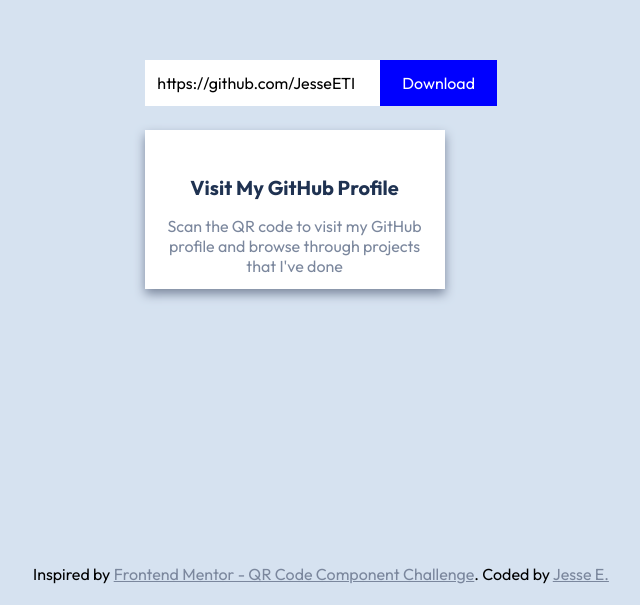
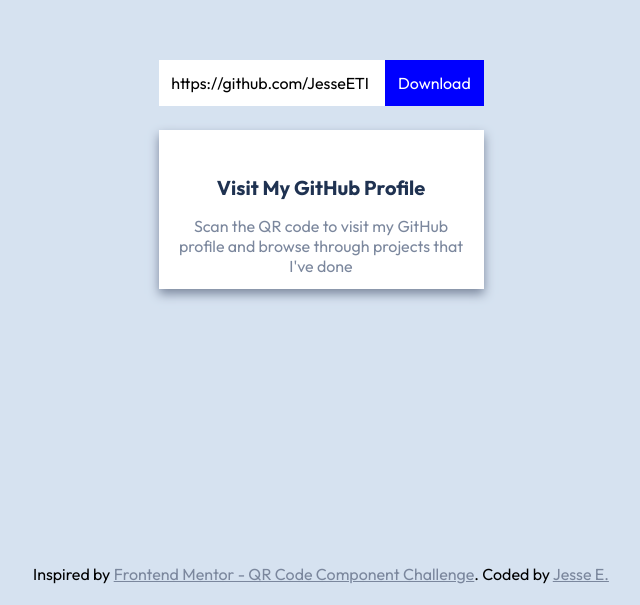
Before and after one commit to JesseETI/qr-card-generator, a plain HTML site: page index.html in a window 1280 px wide. Shown: the part 195-800 px from the top of the page, without its empty margins (319-959 px from the left). Drawn offline with nearby package versions, Linux system fonts and the light colour scheme; a script that the page names is missing.

Commit message:
style: made input/button bar same width as qr card on 500px+ (opinionated looks better)

```diff
--- a/style.css
+++ b/style.css
@@ -160,9 +160,10 @@ footer a:visited {
   }
 }
 
-@media screen and (min-width: 768px) {
+@media screen and (min-width: 500px) {
+  #QRFunctions,
   .QRCard {
-    width: 300px;
+    width: 325px;
   }
 
   #QRFunctions {
@@ -170,7 +171,7 @@ footer a:visited {
   }
 
   #QRFunctions input {
-    flex: 2 1 60%;
+    flex: 2 1 70%;
   }
   #QRFunctions button {
     flex: 1 1 30%;
```
